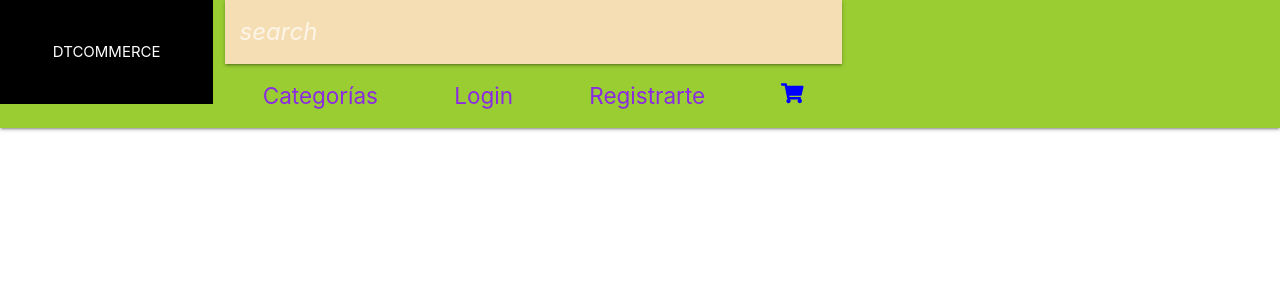
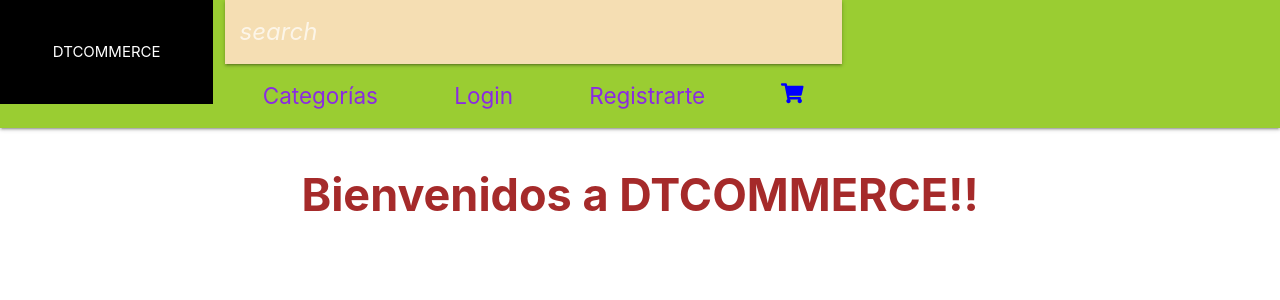
Before and after one commit to DanteTP/DTcommerce, a React (Create React App) app: page / in a window 1280 px wide. Shown: the top 300 px of the page. Built offline with nearby package versions, Linux system fonts and the light colour scheme.

Commit message:
Creacion contenedor ItemListContainer y montaje del mismo en la App

```diff
--- a/src/App.js
+++ b/src/App.js
@@ -2,11 +2,13 @@ import logo from './logo.svg';
 import './App.css';
 import 'materialize-css/dist/css/materialize.min.css'
 import NavBar from './containers/NavBar';
+import ItemListContainer from './containers/ItemListContainer/ItemListContainer';
 
 function App() {
   return (
     <div className="App">
       <NavBar/>
+      <ItemListContainer mensaje={"Bienvenidos a DTCOMMERCE!!"}/>
     </div>
   );
 }
--- /dev/null
+++ b/src/containers/ItemListContainer/ItemListContainer.jsx
@@ -0,0 +1,10 @@
+import './style.css'
+
+const ItemListContainer = (props) =>{
+    return (
+        <h1>{props.mensaje}</h1>
+
+    )
+}
+
+export default ItemListContainer
--- /dev/null
+++ b/src/containers/ItemListContainer/style.css
@@ -0,0 +1,5 @@
+h1 {
+    color: brown;
+    font-size: 300%;
+    font-weight: bold;
+}
```
Also changed, not shown: 1 other file (tests, documents, lock files or other folders).
